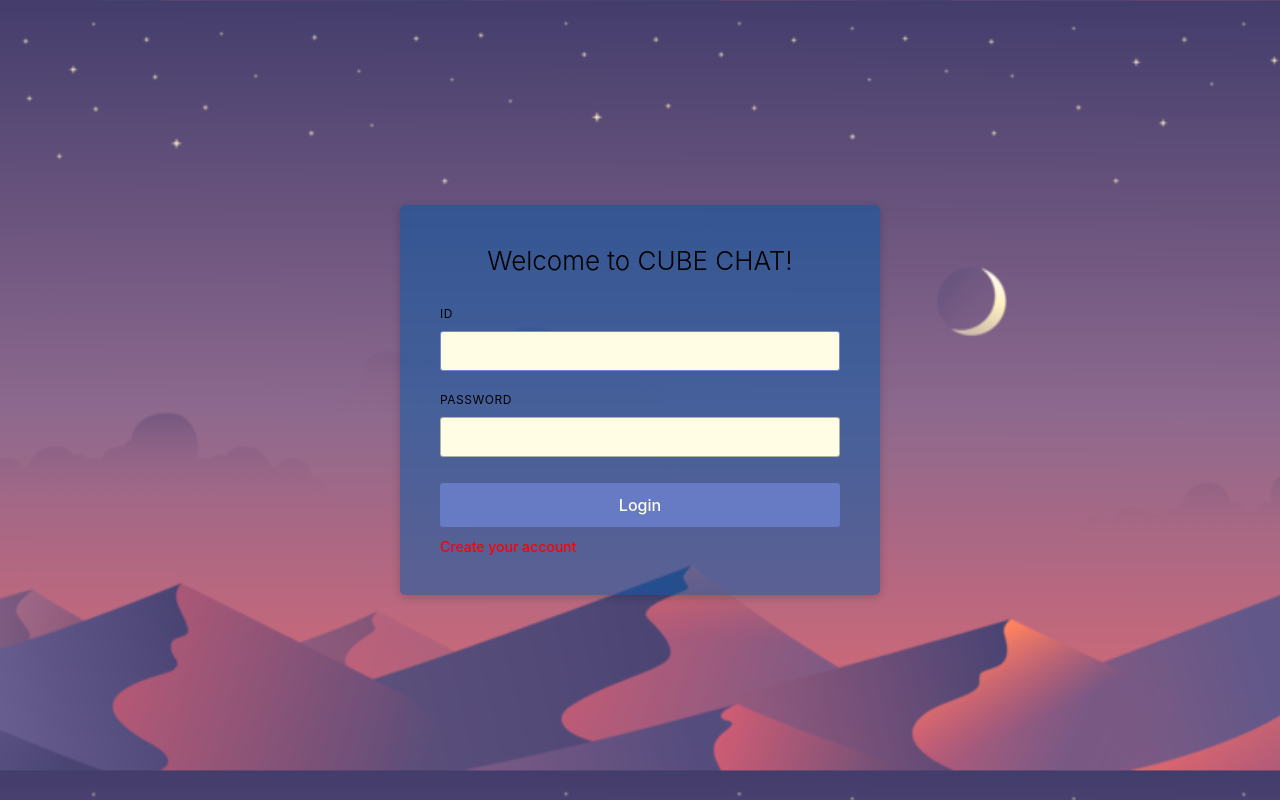
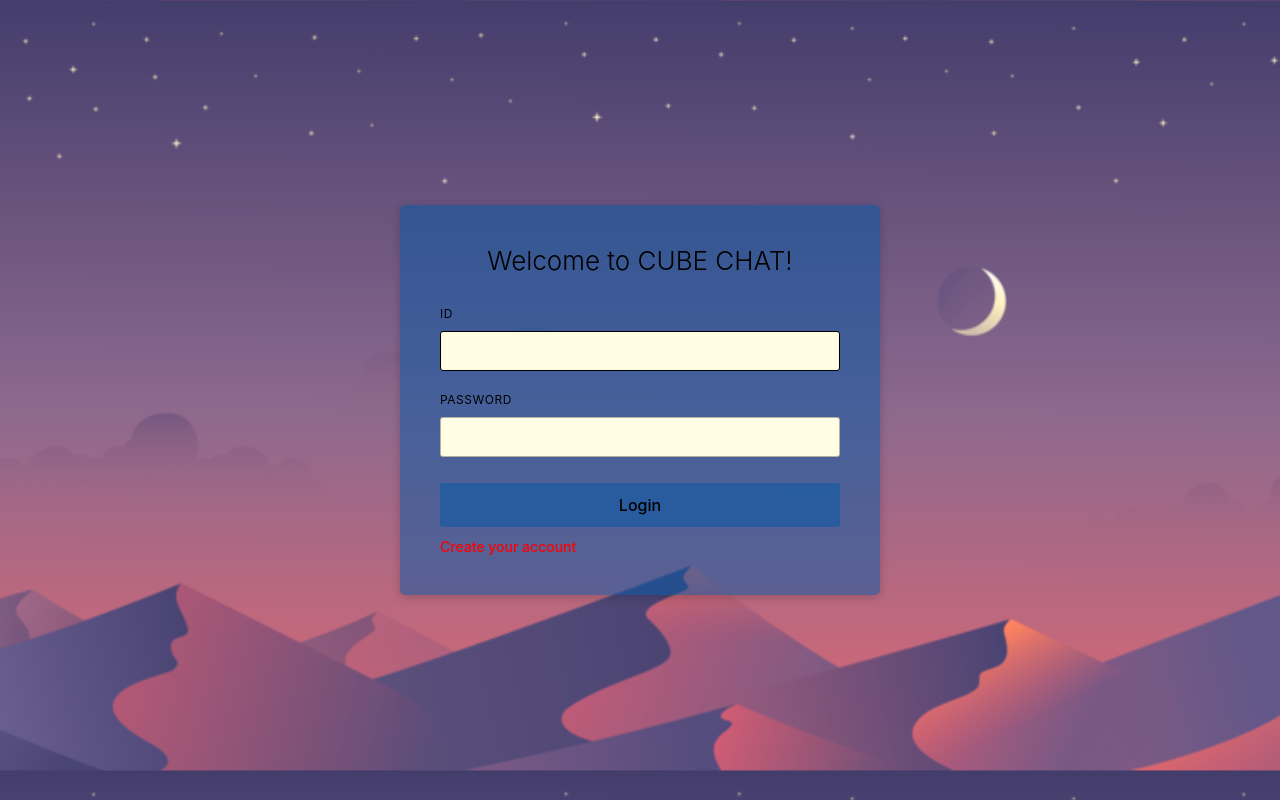
Before and after one commit to doublik/HYU-OSS-CUBE_CHAT, a React (Create React App) app: page / in a window 1280 px wide. In both pictures the pointer is over the button "Login". Built offline with nearby package versions, Linux system fonts and the light colour scheme.

Commit message:
border 색상 수정, button:hover 색상 변경

```diff
--- a/src/components/css/LoginPanel.css
+++ b/src/components/css/LoginPanel.css
@@ -32,7 +32,7 @@
 }
 
 .input-color:focus {
-    border-color: #7289da;
+    border-color: #000;
 }
 
 .div-text {
@@ -83,7 +83,8 @@
 }
 
 .button-color:hover {
-    background-color: #677bc4;
+    color:black;
+    background-color: rgba(0, 89, 167, 0.5);
 }
 
 .button-color:active {
```
